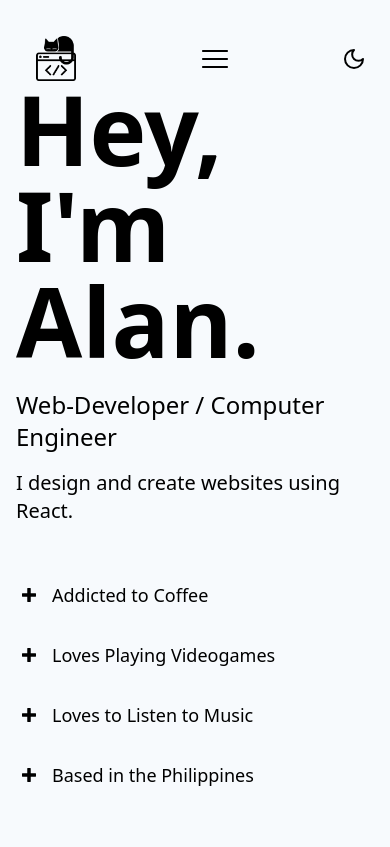
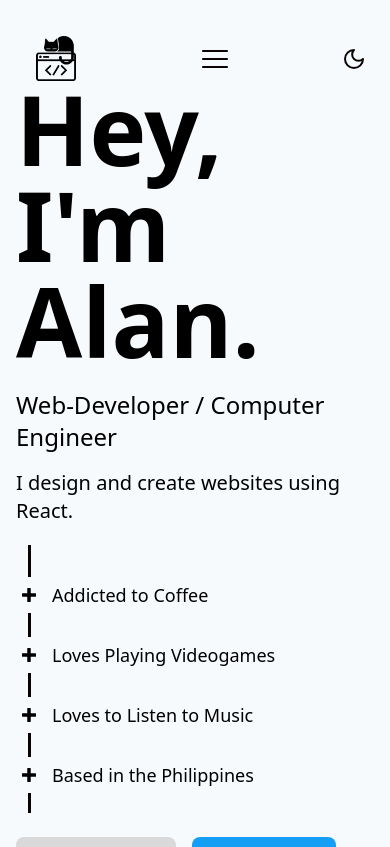
Before and after one commit to alanbacay02/personal-portfolio, a React (Create React App) app: page / in a window 390 px wide. Shown: the top 847 px of the page. Built offline with nearby package versions, Linux system fonts and the light colour scheme.

Commit message:
Updates custom color classes. Adds new breakpoint class for extra small devices at 412px

```diff
--- a/tailwind.config.js
+++ b/tailwind.config.js
@@ -4,75 +4,33 @@ module.exports = {
     "./src/**/*.{js,jsx,ts,tsx}",
   ],
   theme: {
+    screens: {
+      'xs': '412px',
+      // => @media (min-width: 412px) { ... }
+
+      'sm': '640px',
+      // => @media (min-width: 640px) { ... }
+
+      'md': '768px',
+      // => @media (min-width: 768px) { ... }
+
+      'lg': '1024px',
+      // => @media (min-width: 1024px) { ... }
+
+      'xl': '1280px',
+      // => @media (min-width: 1280px) { ... }
+
+      '2xl': '1536px',
+      // => @media (min-width: 1536px) { ... }
+    },
     extend: {
       colors: {
-        'text': {
-          50: '#f7edf0',
-          100: '#f0dbe2',
-          200: '#e0b8c5',
-          300: '#d194a7',
-          400: '#c2708a',
-          500: '#b34d6d',
-          600: '#8f3d57',
-          700: '#6b2e41',
-          800: '#471f2c',
-          900: '#240f16',
-          950: '#12080b',
-        },
-        'background': {
-          50: '#ebf2fa',
-          100: '#d6e5f5',
-          200: '#adcceb',
-          300: '#85b2e0',
-          400: '#5c99d6',
-          500: '#337fcc',
-          600: '#2966a3',
-          700: '#1f4c7a',
-          800: '#143352',
-          900: '#0a1929',
-          950: '#050d14',
-        },
-        'primary': {
-          50: '#e7f2fd',
-          100: '#d0e5fb',
-          200: '#a0ccf8',
-          300: '#71b2f4',
-          400: '#4199f1',
-          500: '#127fed',
-          600: '#0e66be',
-          700: '#0b4c8e',
-          800: '#07335f',
-          900: '#04192f',
-          950: '#020d18',
-        },
-        'secondary': {
-          50: '#f0f2f4',
-          100: '#e2e6e9',
-          200: '#c4ccd4',
-          300: '#a7b3be',
-          400: '#8a99a8',
-          500: '#6c7f93',
-          600: '#576675',
-          700: '#414c58',
-          800: '#2b333b',
-          900: '#16191d',
-          950: '#0b0d0f',
-        },
-        'accent': {
-          50: '#eff6ef',
-          100: '#deedde',
-          200: '#bddbbd',
-          300: '#9cc99c',
-          400: '#7bb77b',
-          500: '#5ba45b',
-          600: '#488448',
-          700: '#366336',
-          800: '#244224',
-          900: '#122112',
-          950: '#091009',
-        },
+        'text': '#090401',
+        'background': '#FFFCFA',
+        'primary': '#159FF4',
+        'secondary': '#D9D9D9',
+        'accent': '#1E33D2',
        },
-
     },
   },
   plugins: [],
```
